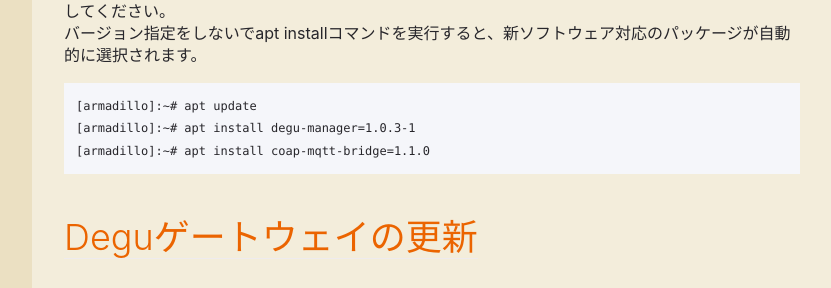
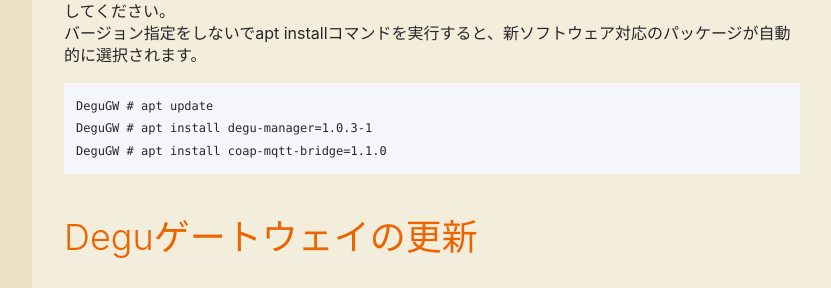
Before and after one commit to open-degu/open-degu.github.io, a Jekyll site: the page built from user_manual/60_version100.md, in a window 1280 px wide. Shown: the part 2003-2291 px from the top of the page, without its empty margins (324-1155 px from the left). Built offline with Jekyll 4.4.1, drawn with Linux system fonts in a browser that asks for light colours; some of the changed text lies outside the part shown.

Commit message:
update 60_version100.md: change prompt

````diff
--- a/user_manual/60_version100.md
+++ b/user_manual/60_version100.md
@@ -128,9 +128,9 @@ https://github.com/open-degu/degu/releases
 バージョン指定をしないでapt installコマンドを実行すると、新ソフトウェア対応のパッケージが自動的に選択されます。
 
 ```
-[armadillo]:~# apt update
-[armadillo]:~# apt install degu-manager=1.0.3-1
-[armadillo]:~# apt install coap-mqtt-bridge=1.1.0
+DeguGW # apt update
+DeguGW # apt install degu-manager=1.0.3-1
+DeguGW # apt install coap-mqtt-bridge=1.1.0
 ```
 
 
````
Also changed, not shown: other parts of user_manual/60_version100.md (+1 -1 lines).
